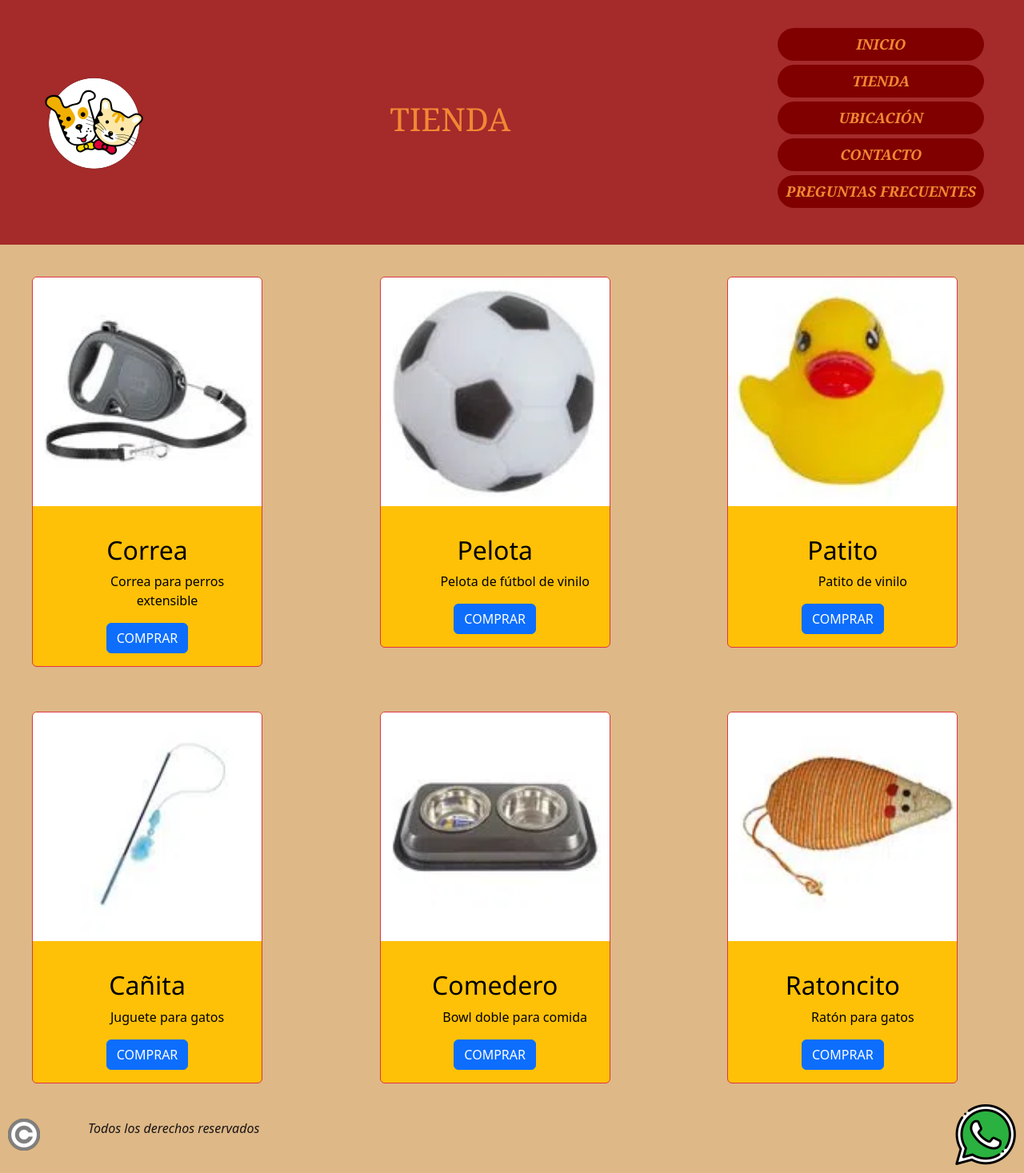
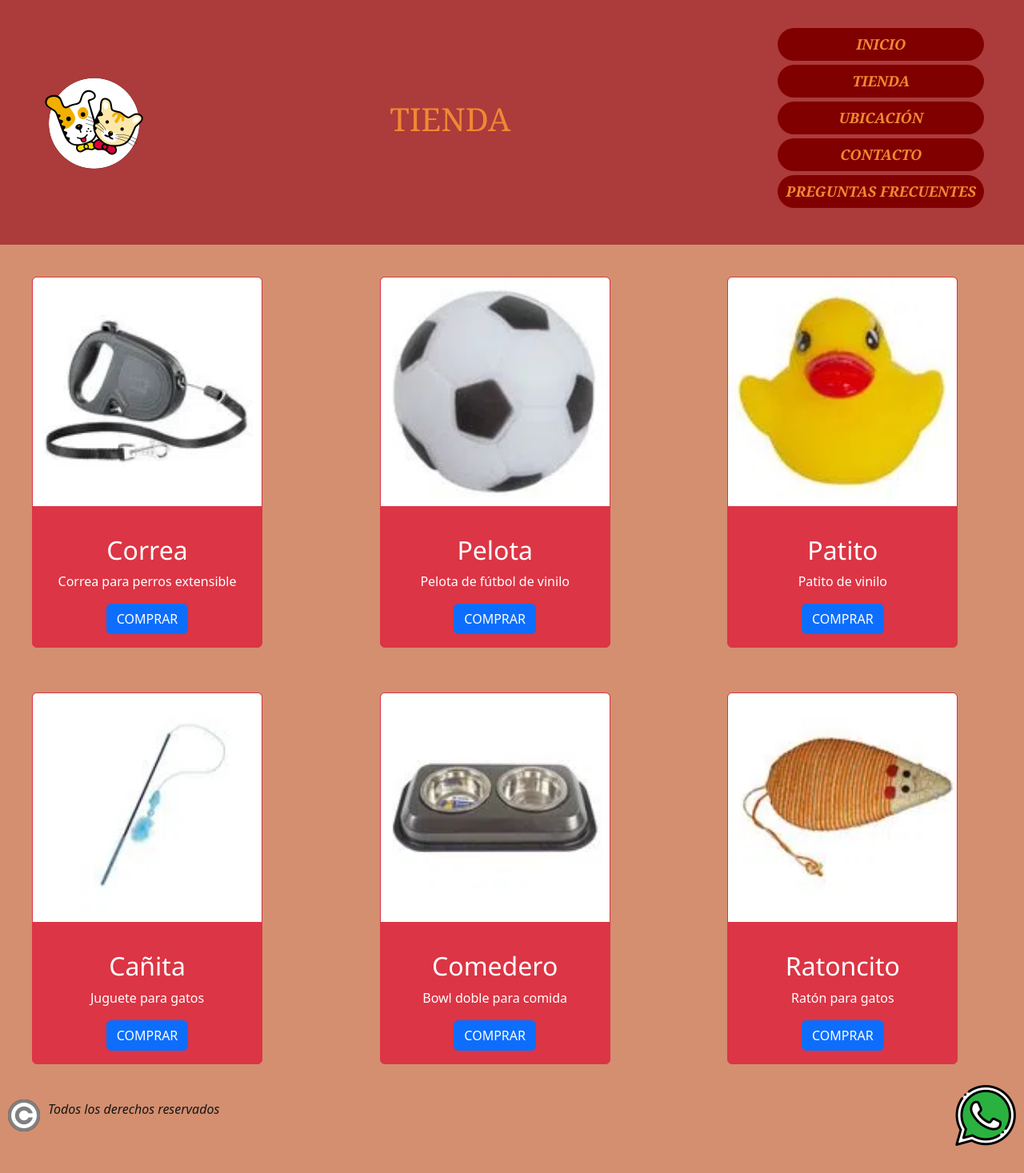
Before and after one commit to LuciaRolon00/PreEntrega3Rolon, a website: page html/tienda.html in a window 1280 px wide. Shown: the whole page at 80% size. After the commit the page ends 1443 px from the top, so only its background shows below. Drawn offline with nearby package versions, Linux system fonts and the light colour scheme.

Commit message:
Algunos ajustes

```diff
--- a/html/tienda.html
+++ b/html/tienda.html
@@ -36,7 +36,7 @@
             <div class="container text-center">
                 <div class="row justify-content-center">
                     <div class="col-xl-4 col-md-6 col-sm-12">
-                        <div class="card text-bg-warning mb-3 card border-danger mb-3" style="width: 18rem;">
+                        <div class="card text-bg-danger mb-3 card border-danger mb-3" style="width: 18rem;">
                             <img src="../img/correa.webp" class="card-img-top" alt="Accesorio">
                             <div class="card-body">
                               <h2 class="card-title">Correa</h2>
@@ -46,7 +46,7 @@
                           </div>
                     </div>
                     <div class="col-xl-4 col-md-6 col-sm-12">
-                        <div class="card text-bg-warning mb-3 card border-danger mb-3" style="width: 18rem;">
+                        <div class="card text-bg-danger mb-3 card border-danger mb-3" style="width: 18rem;">
                             <img src="../img/pelota.webp" class="card-img-top" alt="Accesorio">
                             <div class="card-body">
                                 <h2 class="card-title">Pelota</h2>
@@ -56,7 +56,7 @@
                           </div>
                     </div>
                     <div class="col-xl-4 col-md-6 col-sm-12">
-                        <div class="card text-bg-warning mb-3 card border-danger mb-3" style="width: 18rem;">
+                        <div class="card text-bg-danger mb-3 card border-danger mb-3" style="width: 18rem;">
                             <img src="../img/patito.webp" class="card-img-top" alt="Accesorio">
                             <div class="card-body">
                                 <h2 class="card-title">Patito</h2>
@@ -66,7 +66,7 @@
                         </div>
                     </div>
                     <div class="col-xl-4 col-md-6 col-sm-12">
-                        <div class="card text-bg-warning mb-3 card border-danger mb-3" style="width: 18rem;">
+                        <div class="card text-bg-danger mb-3 card border-danger mb-3" style="width: 18rem;">
                             <img src="../img/jueguete gatos.webp" class="card-img-top" alt="Accesorio">
                             <div class="card-body">
                                 <h2 class="card-title">Cañita</h2>
@@ -76,7 +76,7 @@
                         </div>
                     </div>
                     <div class="col-xl-4 col-md-6 col-sm-12">
-                        <div class="card text-bg-warning mb-3 card border-danger mb-3" style="width: 18rem;">
+                        <div class="card text-bg-danger mb-3 card border-danger mb-3" style="width: 18rem;">
                             <img src="../img/comedero.webp" class="card-img-top" alt="Accesorio">
                             <div class="card-body">
                                 <h2 class="card-title">Comedero</h2>
@@ -86,7 +86,7 @@
                         </div>
                     </div>
                     <div class="col-xl-4 col-md-6 col-sm-12">
-                         <div class="card text-bg-warning mb-3 card border-danger mb-3" style="width: 18rem;">
+                         <div class="card text-bg-danger mb-3 card border-danger mb-3" style="width: 18rem;">
                             <img src="../img/juguete raton.webp" class="card-img-top" alt="Accesorio">
                             <div class="card-body">
                                 <h2 class="card-title">Ratoncito</h2>
--- a/scss/_header.scss
+++ b/scss/_header.scss
@@ -5,7 +5,7 @@ header {
     align-items: center;
     justify-content: space-between;
     padding: 30px 50px;
-    background-color: brown;
+    background-color: rgb(172, 59, 59);
 
     //Titulo principal de la página
     h1 {
--- a/scss/_mixin.scss
+++ b/scss/_mixin.scss
@@ -1,5 +1,5 @@
 //MIXIN
 
 body {
-    background-color: burlywood;
+    background-color: rgb(211, 143, 112);
 }
--- a/scss/_text.scss
+++ b/scss/_text.scss
@@ -26,12 +26,9 @@ h4 {
 .textoIndex {
     color: rgb(141, 75, 34);
     text-align: center;
-    font-size: large;
+    font-size: x-large;
     font-family:'Trebuchet MS', 'Lucida Sans Unicode', 'Lucida Grande', 'Lucida Sans', Arial, sans-serif;
-}
-
-p {
-    margin-left: 50px;
+    margin: 5px;
 }
 
 /* Estilos para preguntas */
```
Also changed, not shown: index.html (+7 -11 lines), css/style.css, img/cat.png (deleted), img/dog.png (deleted), img/gatito chikito.jpg (added), 2 other files.
